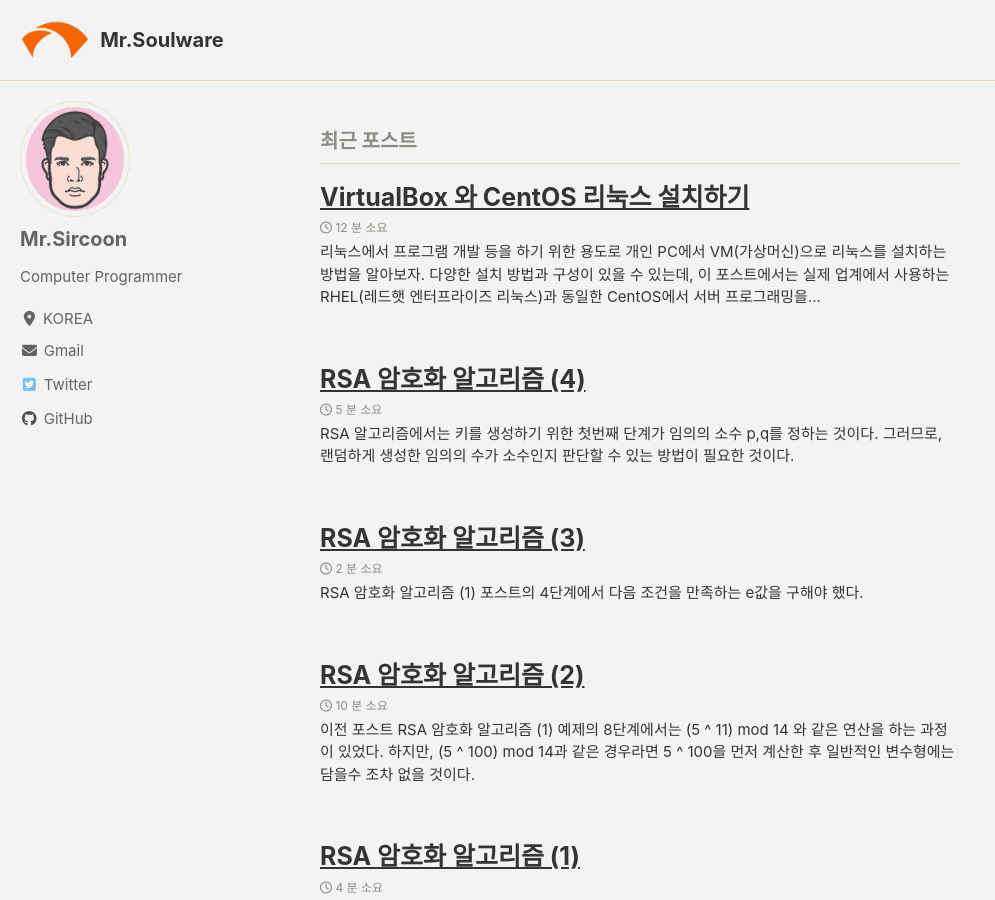
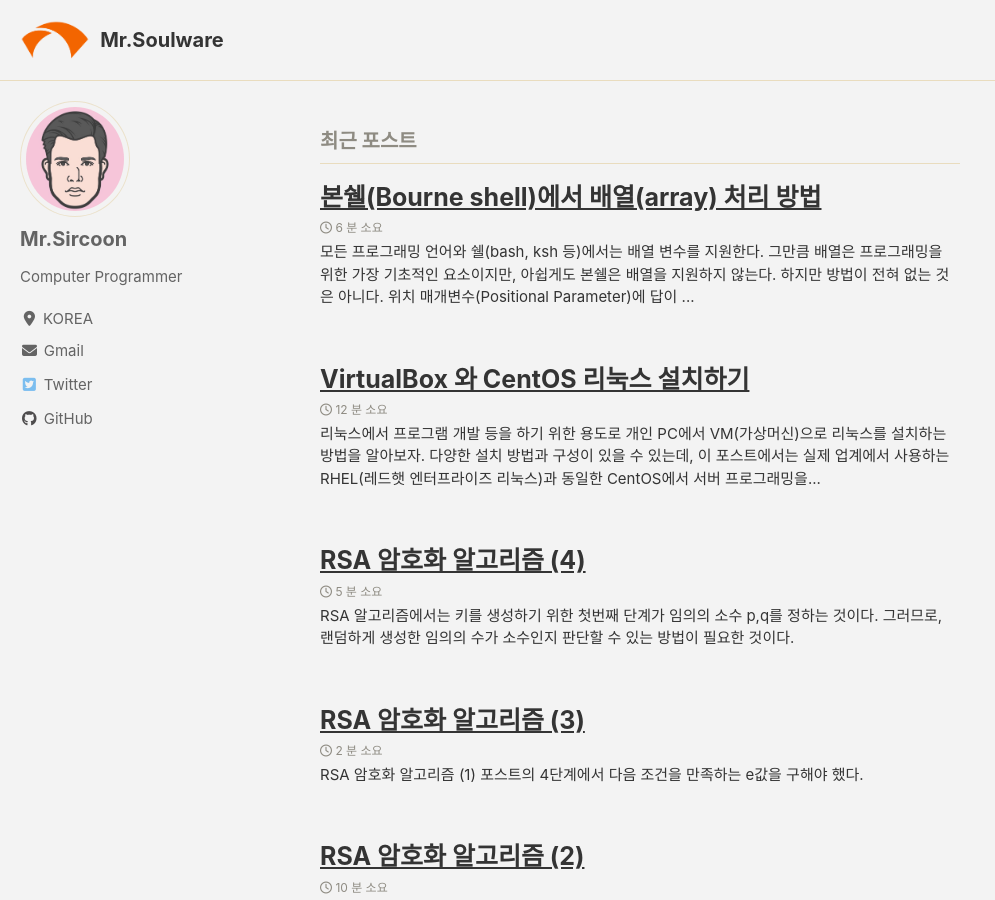
Before and after one commit to mrsoulware/mrsoulware.github.io, a Jekyll site: the page built from index.html, in a window 1280 px wide and 900 px high. Shown: the whole window, without its empty margins (0-995 px from the left). Built offline with Jekyll 4.4.1, drawn with Linux system fonts in a browser that asks for light colours; cached includes are drawn as plain includes; nearby versions of some CDN libraries; the list of posts is cut into pages by our own code; some of the changed lines change nothing that is shown; some of the changed text lies outside the part shown.

Commit message:
add post

````diff
--- a/_posts/2020/2020-04-24-vbox-centos.md
+++ b/_posts/2020/2020-04-24-vbox-centos.md
@@ -25,7 +25,7 @@
 설치진행 중에 입력값은 대부분 기본값으로 지정하여 설치를 하면 된다.
 
 **잠깐** : VM을 생성하면 경우에 따라 많은 디스크 공간 점유하게 되니, C드라이브에 여유가 많지 않다면 설치 과정 중 **기본 머신 폴더**를 D드라이브 등으로 변경하도록 한다.
-이미 설치를 하였다면 이 포스트 하위의 기타 설정에서 **기본 머신 폴더 변경**을 참조하기 바란다.
+이미 설치를 하였다면 이 포스트 하위의 기타 설정에서 [기본 머신 폴더 변경](#기본-머신-폴더-변경)을 참조하기 바란다.
 {: .notice--warning}
 
 # VM 생성
@@ -132,7 +132,7 @@
 
 **주의** : VM 창을 클릭하게 되면 마우스가 창에 갇히게 된다.
 기본 설정이 오른쪽 Ctrl키를 누르면 빠져나오도록 되어 있는데 잘 작동하지 않는다.
-이 포스트 하위의 기타설정의 **호스트키 설정**을 참조하여 해당 키를 변경하기 바란다.
+이 포스트 하위의 기타설정의 [호스트키 설정](#호스트키-설정)을 참조하여 해당 키를 변경하기 바란다.
 만약 이미 마우스가 잡혀버린 상태라면 `Ctrl+Alt+Del`키를 눌러 빠져나오도록 한다.
 {: .notice--danger}
 
--- /dev/null
+++ b/_posts/2020/2020-04-25-bourne-sh-array.md
@@ -0,0 +1,243 @@
+---
+title: 본쉘(Bourne shell)에서 배열(array) 처리 방법
+categories:
+  - Shell Script Programming
+tags:
+  - 본쉘
+  - Bourne shell
+---
+
+모든 프로그래밍 언어와 쉘(bash, ksh 등)에서는 배열 변수를 지원한다.
+그만큼 배열은 프로그래밍을 위한 가장 기초적인 요소이지만, 아쉽게도 본쉘은 배열을 지원하지 않는다.
+
+하지만 방법이 전혀 없는 것은 아니다. **위치 매개변수(Positional Parameter)**에 답이 있다.
+
+# 위치 매개변수
+
+위치 매개변수는 특별한 것이 아니다.
+대부분 여러분이 알고 있으며 흔하게 사용하고 있는 것이다.
+주로 다음과 같이 사용자가 입력하는 인자를 받기 위해 사용한다.
+
+```sh
+#!/bin/sh
+
+echo "cmd = $0"
+echo "arg1 = $1"
+echo "arg2 = $2"
+echo "arg cnt = $#"
+```
+
+```
+$ ./ex1.sh one two
+cmd = ./arg.sh
+arg1 = one
+arg2 = two
+arg cnt = 2
+```
+
+대부분 위와 같은 용도로 사용하기 때문에 위치 매개변수는 값을 읽을 수만 있다고 오해하는 경우가 많다.
+아주 단순하고 조작 범위가 제한적이지만, 위치 매개변수도 변경할 수 있는 몇가지 방법이 있다.
+
+# shift 명령
+
+`shift`는 현재 위치 매개변수의 각 **파라미터 위치를 하나씩 왼쪽으로 이동**시키는 명령이다.
+
+```sh
+#!/bin/sh
+
+echo "param cnt = $#"
+echo "$1 $2 $3"
+
+shift
+echo "param cnt = $#"
+echo "$1 $2"
+
+shift
+echo "param cnt = $#"
+echo "$1"
+```
+
+```
+$ ./ex2.sh A B C
+param cnt = 3
+A B C
+param cnt = 2
+B C
+param cnt = 1
+C
+```
+
+`shift` 명령 실행마다, 파라미터의 개수가 하나씩 줄어들고 파라미터의 위치도 왼쪽으로 하나씩 이동하는 것을 확인할 수 있다.
+
+파라미터 개수를 나타내는 `$#`변수와 `shift`를 사용하면 반복문 안에서 파라미터를 하나씩 가져오는 것이 가능해진다.
+
+```sh
+#!/bin/sh
+
+cnt=$#
+i=1
+while [ "$i" -le "$cnt" ]
+do
+    echo "$i = $1"
+    i=`expr $i + 1`
+    shift
+done
+```
+
+```
+$ ./ex3.sh A B C
+1 = A
+2 = B
+3 = C
+```
+
+예제를 보면 `$2`나 `$3`등을 사용하지 않고 오로지 `$1`만을 사용하여 모든 파라미터를 읽고 있다.
+마치 배열에 접근하듯이, 개수가 정해지지 않은 변수 목록에서 하나씩 값을 읽을 수 있는 것이다.
+
+**잠깐** : `shift`를 실행할 때마다 가장 앞쪽의 변수값은 사라지게 된다.
+그러므로 다시 사용할 필요가 있는 경우에는 문제가 된다.
+이런 경우를 위한 해결 방법은 뒷 부분에서 설명한다.
+{: .notice--warning}
+
+# 위치 매개변수 재정의
+
+지금까지 예제의 위치 매개변수는 쉘의 입력 인자로 받은 값만을 사용하였다.
+하지만 위치 매개변수는 `set --` 명령을 통해 새로 정의할 수 있다.
+
+```sh
+#!/bin/sh
+
+echo "param cnt = $#"
+echo $1
+echo $2
+echo $3
+
+set -- one two
+
+echo "param cnt = $#"
+echo $1
+echo $2
+```
+
+```
+$ ./ex4.sh A B C
+param cnt = 3
+A
+B
+C
+param cnt = 2
+one
+two
+```
+
+**참고** : `set` 명령은 위치 파라미터 정의 용도 외에 쉘의 옵션을 설정하는 용도로도 쓰인다.
+예를 들어 `set -a b`와 같은 명령은 `-a`를 파라미터가 아닌 set 옵션으로 인식한다.
+이러한 경우에 `-a`도 파라미터로 인식하도록 하기 위한 옵션이 `--`이다.
+{: .notice--info}
+
+# 함수와 위치 매개변수
+
+위치 매개변수는 쉘 스크립트의 함수에 전달되는 인자를 전달 받을때도 사용된다.
+다음은 두 수의 합을 구하는 함수의 예제이다.
+
+```sh
+#!/bin/sh
+
+add()
+{
+    s=`expr $1 + $2`
+    echo $s
+}
+
+a=$1
+b=$2
+
+sum=`add $a $b`
+
+echo "$1 + $2 = $sum"
+```
+
+```
+$ ./ex5.sh 3 5
+3 + 5 = 8
+```
+
+# 가변 인자 처리 함수
+
+이전 예제의 add()함수는 인자로 2개를 받도록 되어 있다.
+만약, 2개로 고정되어 있지 않고 2개 이상인 경우까지 처리하려면 어떻게 해야할까?
+
+```sh
+#!/bin/sh
+
+add()
+{
+    cnt=$#
+    i=1
+    s=0
+
+    while [ "$i" -le "$cnt" ]
+    do
+        s=`expr $s + $1`
+        i=`expr $i + 1`
+        shift
+    done
+
+    echo $s
+}
+
+a=$1
+b=$2
+c=$3
+
+sum=`add $a $b $c`
+
+echo "$1 + $2 + $3 = $sum"
+```
+
+```
+$ ./ex6.sh 3 5 7
+3 + 5 + 7 = 15
+```
+
+반복 루프와 `shift`를 통한 처리는 앞에서 봤던 예제와 크게 다른점이 없다.
+여기서 주목해야 하는 부분은 `echo "$1 + $2 + $3 = $sum"`이다.
+`add()` 함수 내부에서 `shift`를 사용했음에도 `$1 $2 $3` 값이 그대로 보존되고 있다.
+이것은 <ins>**함수가 시작될때 그 함수만의 위치 매개변수 공간이 별도로 생성되고 함수가 종료되면 같이 소멸**</ins>되기 때문이다.
+이렇게 함수 호출을 통한 방법으로 `shift`시 사라지는 변수값의 문제를 해결할 수 있다.
+
+`shift`로 인한 문제의 해결 방법 중 기존값을 복사해 두었다가 다시 복원하는 방법도 있다.
+참고로 `$@`는 전체 파라미터를 의미한다.
+
+```sh
+#!/bin/sh
+
+echo "$1 $2 $3"
+
+str=$@
+
+echo "$1"
+shift
+echo "$1"
+shift
+echo "$1"
+shift
+
+set -- $str
+
+echo "$1 $2 $3"
+```
+
+```
+$ ./ex7.sh A B C
+A B C
+A
+B
+C
+A B C
+```
+
+지금까지 설명한 방법으로 배열변수가 없는 본쉘에서의 가변 개수 배열 처리 방법을 알아보았다.
+얼핏보면 그렇게 많이 불편해 보이지 않은것 같지만, 당장 동시에 두가지 배열을 쓰는 경우를 생각해 보자.
+이렇듯 쉬운 것을 어렵게 돌고 돌아서 풀수 밖에 없게 경우가 많이 생긴다.
+완전히 대체하기에는 어렵겠지만, 어쩔수 없이 본쉘을 써야만 하는 상황에서 가능한 최소한의 대안이 될 것이다.
````
